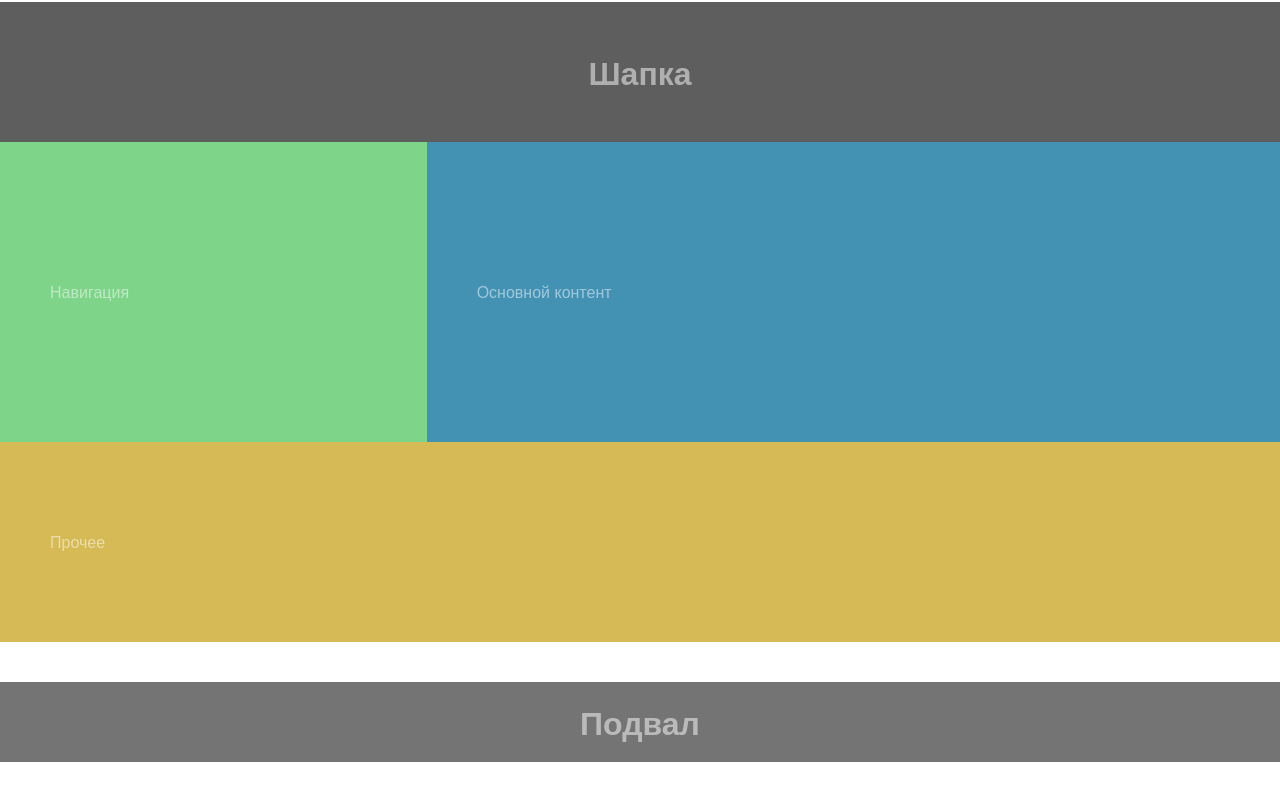
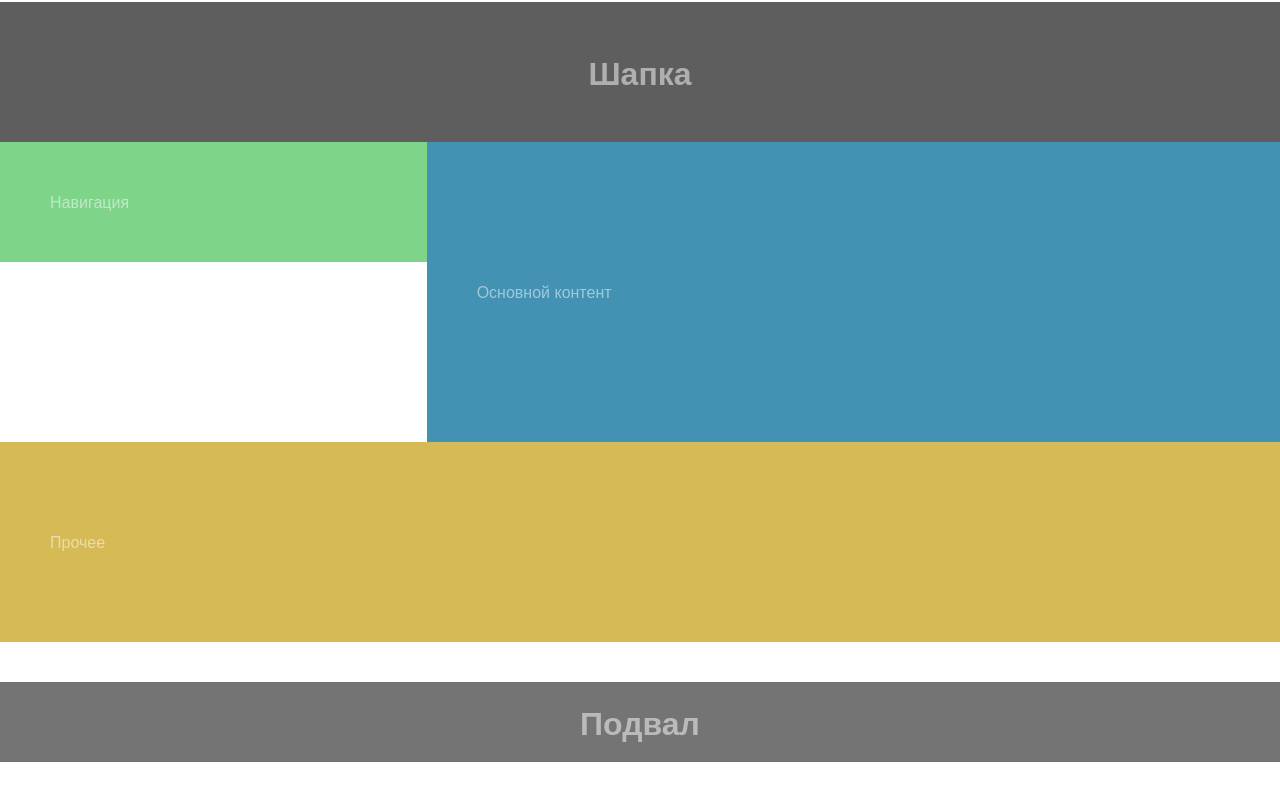
Before and after one commit to Unbihexium/unbihexium.github.io, a plain HTML site: page lab4/lab4.html in a window 1280 px wide. Shown: the part 1118-1918 px from the top of the page. Drawn offline with Linux system fonts and the light colour scheme.

Commit message:
тебе сюды

```diff
--- a/lab4/css/master.css
+++ b/lab4/css/master.css
@@ -83,8 +83,7 @@ body {
   }
 
   #navigation-2 {
-    grid-row-start: 2;
-    grid-column-start: 1;
+    height: 40%;
     background: #7ed489;
   }
 
```
